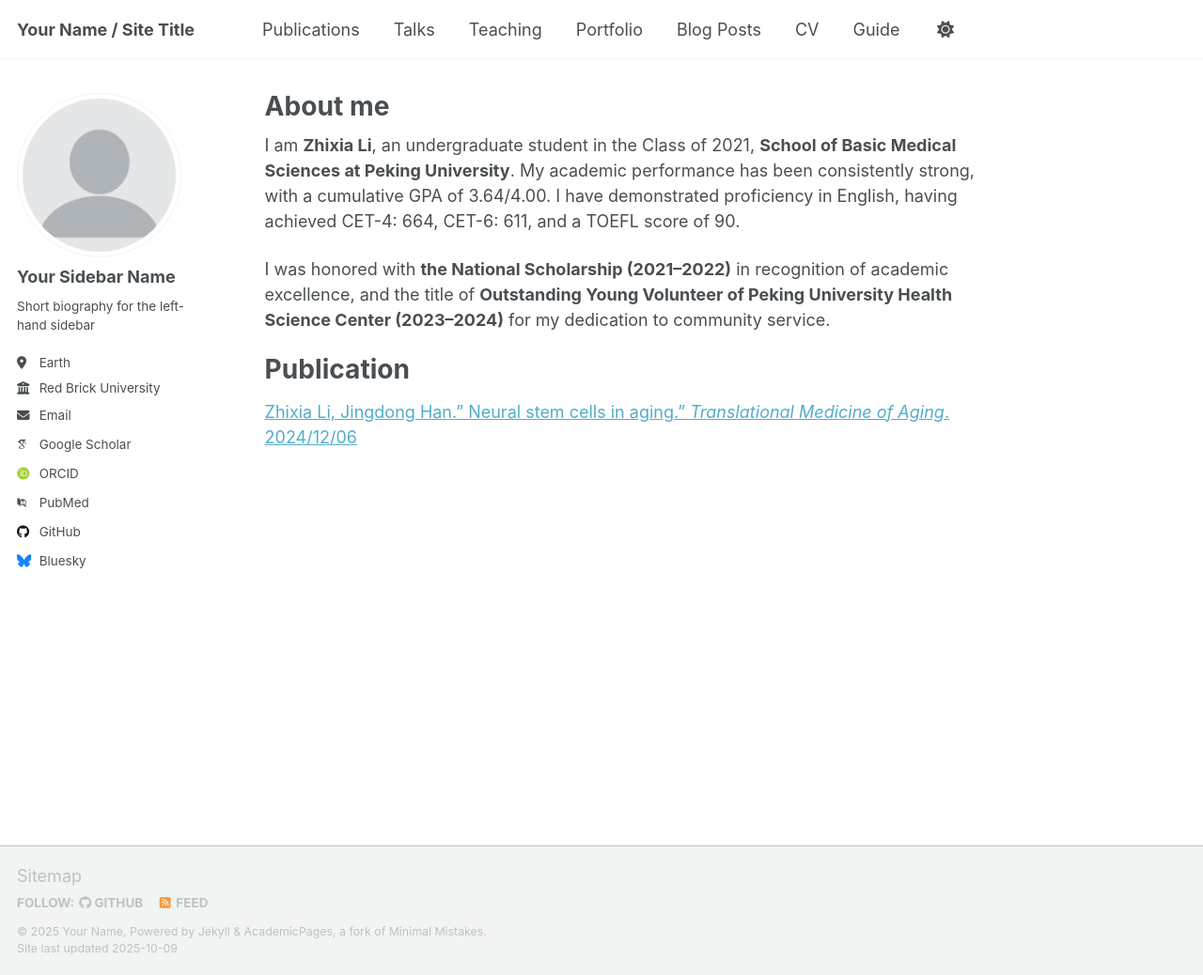
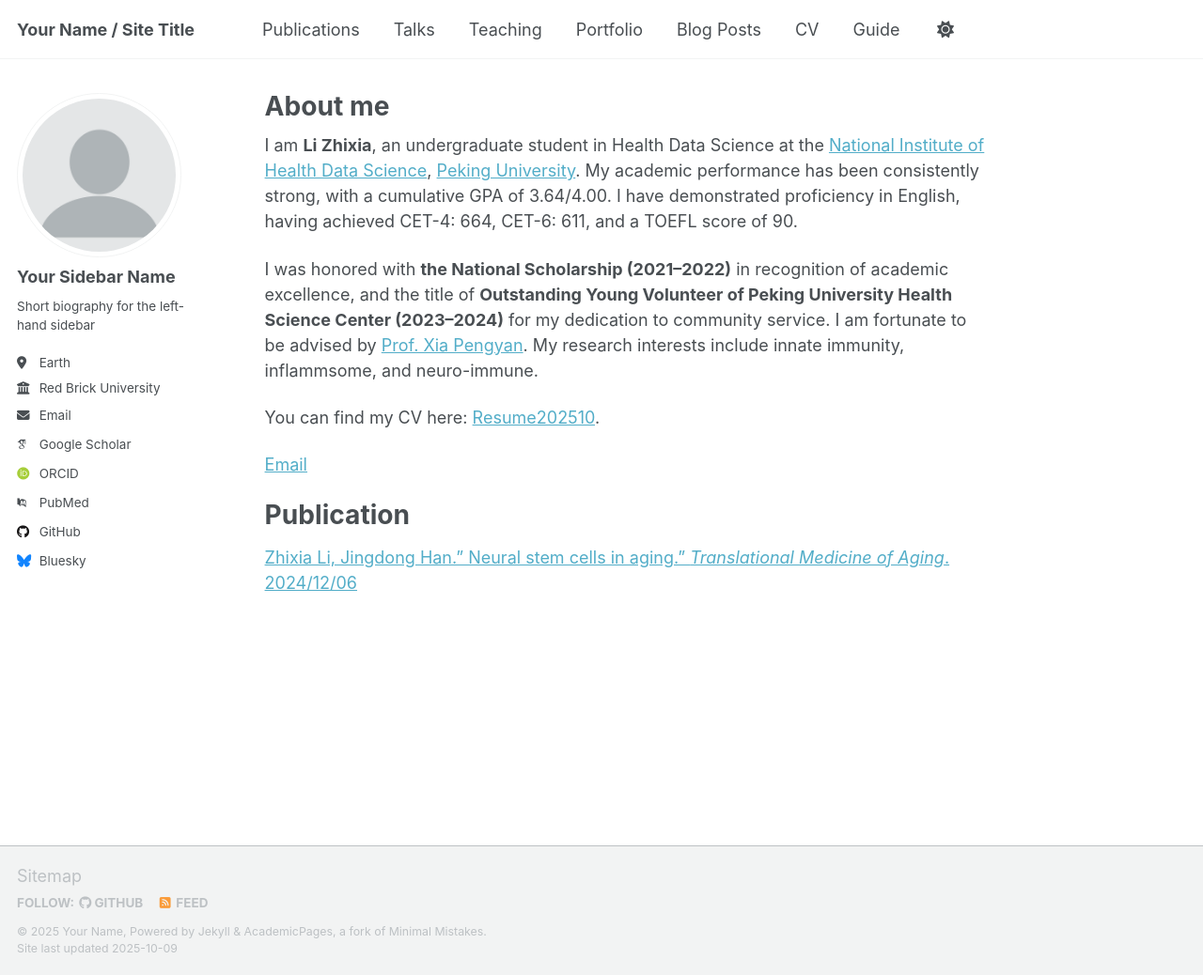
Before and after one commit to lizhixia923-oss/lizhixia923-oss.github.io, a Jekyll site: the page built from _pages/about.md, in a window 1280 px wide and 1038 px high. Shown: the whole window at 94% size. Built offline with Jekyll 4.4.1, drawn with Linux system fonts in a browser that asks for light colours; some web fonts are replaced; a script that is not in the unit is left out.

Commit message:
Update about.md

```diff
--- a/_pages/about.md
+++ b/_pages/about.md
@@ -7,9 +7,14 @@ redirect_from:
   - /about.html
 ---
 
-I am **Zhixia Li**, an undergraduate student in the Class of 2021, **School of Basic Medical Sciences at Peking University**. My academic performance has been consistently strong, with a cumulative GPA of 3.64/4.00. I have demonstrated proficiency in English, having achieved CET-4: 664, CET-6: 611, and a TOEFL score of 90.
+I am **Li Zhixia**, an undergraduate student in Health Data Science at the [National Institute of Health Data Science](https://www.nihds.pku.edu.cn/), [Peking University](https://www.pku.edu.cn/). My academic performance has been consistently strong, with a cumulative GPA of 3.64/4.00. I have demonstrated proficiency in English, having achieved CET-4: 664, CET-6: 611, and a TOEFL score of 90.
 
 I was honored with **the National Scholarship (2021–2022)** in recognition of academic excellence, and the title of **Outstanding Young Volunteer of Peking University Health Science Center (2023–2024)** for my dedication to community service.
+I am fortunate to be advised by [Prof. Xia Pengyan](https://sbms.bjmu.edu.cn/jsdw/bssds/Pengyan_Xia.html). My research interests include innate immunity, inflammsome, and neuro-immune.
+
+You can find my CV here: [Resume202510](../assets/Resume202510.pdf).
+
+[Email](2110305306@stu.pku.edu.cn)
 
 Publication
 ======
```
